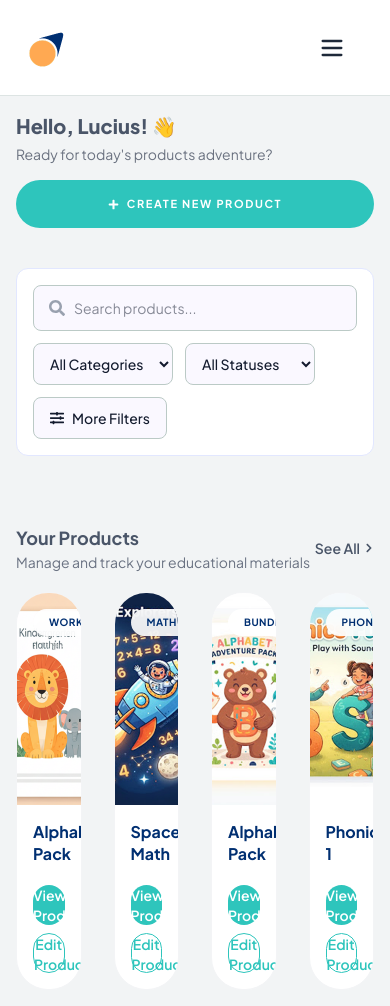
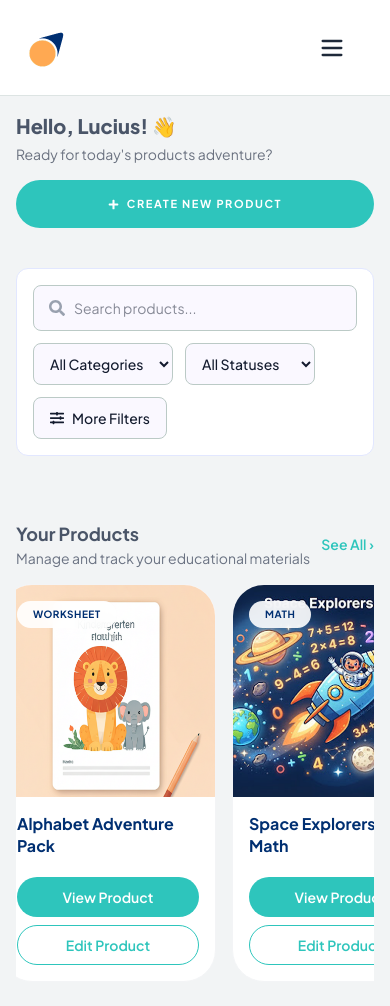
Before and after one commit to clementugomaliki-cpu/MerchbyLucius, a React (Vite) app: page /creator-dashboard/products in a window 390 px wide. Built offline with nearby package versions, Linux system fonts and the light colour scheme.

Commit message:
responsiveness for creator dashboard done

```diff
--- a/src/Components/ProductSection.jsx
+++ b/src/Components/ProductSection.jsx
@@ -4,26 +4,28 @@ import { FaChevronRight } from "react-icons/fa";
 export default function ProductSection({ title, subtitle, products }) {
   return (
     <div className="w-full mt-6">
-      <div className="flex justify-between items-center h-14 mb-4">
+      <div className="flex justify-between items-center mb-4">
         <div>
           <h3 className="text-lg font-bold text-[#4A5568]">{title}</h3>
           <p className="text-sm text-gray-500">{subtitle}</p>
         </div>
-        <button className="text-sm text-[#4A5568] font-semibold flex items-center justify-center gap-1 ">
-          See All <FaChevronRight size={10} />
+        <button className="text-sm text-[#2EC5BC] font-semibold shrink-0">
+          See All ›
         </button>
       </div>
-      <div className="flex gap-8">
+
+      <div className="flex gap-4 sm:gap-8 overflow-x-auto snap-x snap-mandatory scrollbar-hide pb-2 -mx-4 px-4 sm:mx-0 sm:px-0">
         {products.map((product) => (
+          <div key={product.id} className="snap-start shrink-0">
             <ProductCard
-            key={product.id}
-            id={product.id}
               image={product.image}
               title={product.title}
               tag={product.tag}
+              id={product.id}
               rating={product.rating}
               reviewCount={product.reviewCount}
             />
+          </div>
         ))}
       </div>
     </div>
--- a/src/index.css
+++ b/src/index.css
@@ -6,3 +6,11 @@
 body {
   font-family: "Plus Jakarta Sans", sans-serif;
 }
+
+.scrollbar-hide::-webkit-scrollbar {
+  display: none;
+}
+.scrollbar-hide {
+  -ms-overflow-style: none;
+  scrollbar-width: none;
+}
```
Lines whose indentation alone changed are shown as unchanged.
